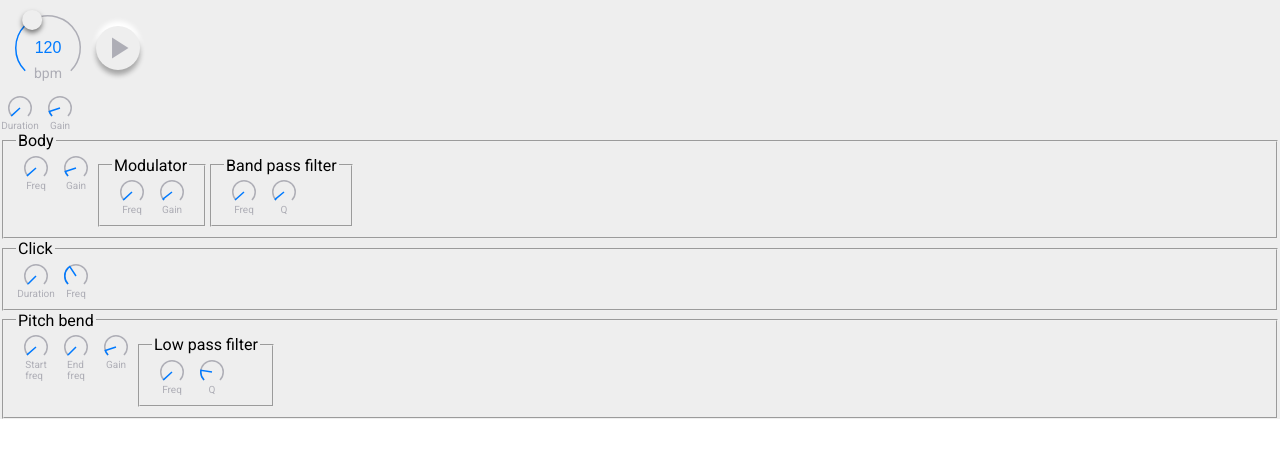
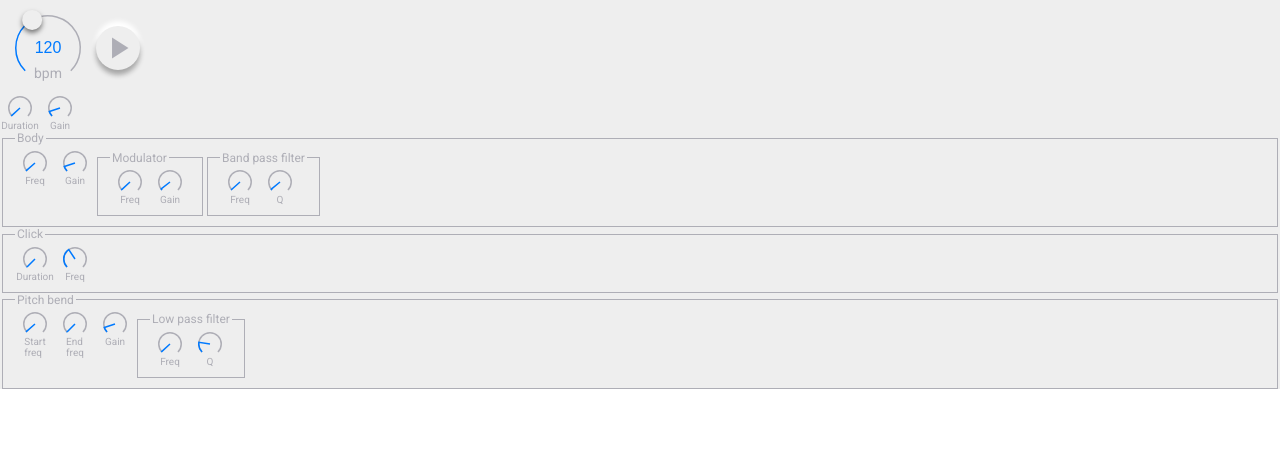
Before and after one commit to Volcomix/jsdaw, a React app: page / in a window 1280 px wide. Shown: the top 458 px of the page. Built offline with nearby package versions, Linux system fonts and the light colour scheme.

Commit message:
Improve card style

```diff
--- a/src/shared/Card.component.jsx
+++ b/src/shared/Card.component.jsx
@@ -1,15 +1,25 @@
 import React from 'react'
 
+import { borderColor } from './styles'
+
 const Card = ({ title, children }) => (
-  <fieldset>
-    <legend>{title}</legend>
-    <div style={styles.container}>{children}</div>
+  <fieldset style={styles.container}>
+    <legend style={styles.title}>{title}</legend>
+    <div style={styles.content}>{children}</div>
   </fieldset>
 )
 
 const styles = {
   container: {
+    borderColor,
+    borderWidth: 1,
+  },
+  content: {
     display: 'flex',
+  },
+  title: {
+    fontSize: 12,
+    color: borderColor,
   },
 }
 
```
